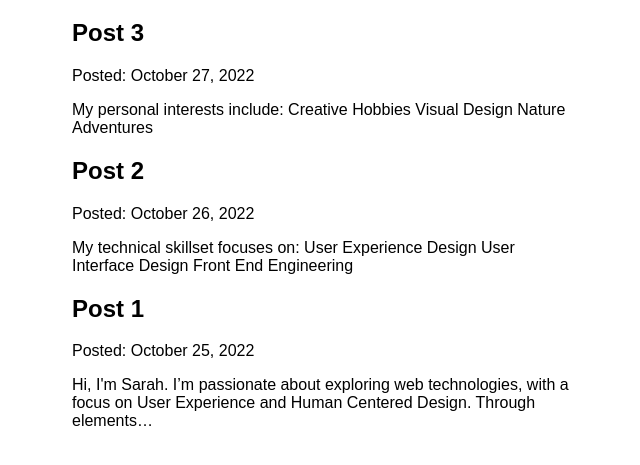
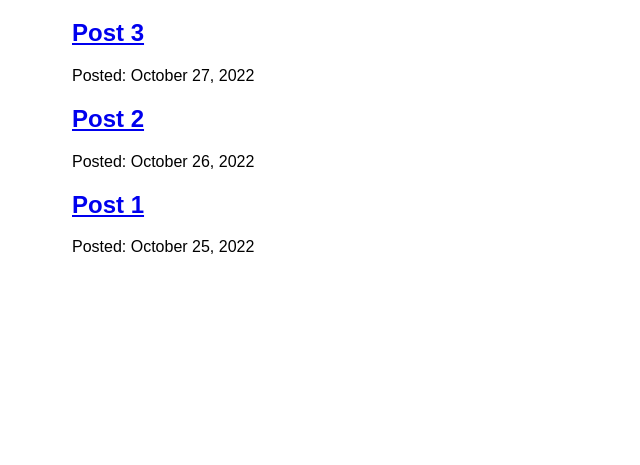
Before and after one commit to labmandala/my-gatsby-site, a Gatsby site: page /blog in a window 1280 px wide. Shown: the part 157-622 px from the top of the page, without its empty margins (318-958 px from the left). Built offline with nearby package versions, Linux system fonts and the light colour scheme; Gatsby itself is replaced by a stand-in of ours.

Commit message:
Update Blog page to link to each post

```diff
--- a/src/pages/blog/index.js
+++ b/src/pages/blog/index.js
@@ -1,36 +1,41 @@
 import * as React from "react";
-import { graphql } from "gatsby";
+import { Link, graphql } from 'gatsby'
 import Layout from '../../components/layout'
 import Seo from "../../components/seo";
 
 const BlogPage = ({ data }) => {
   return (
     <Layout pageTitle="My Blog Posts">
-      {data.allMdx.nodes.map((node) => (
+    {
+      data.allMdx.nodes.map(node => (
         <article key={node.id}>
-          <h2>{node.frontmatter.title}</h2>
+          <h2>
+            <Link to={`/blog/${node.frontmatter.slug}`}>
+              {node.frontmatter.title}
+            </Link>
+          </h2>
           <p>Posted: {node.frontmatter.date}</p>
-          <p>{node.excerpt}</p>
         </article>
-      ))}
-    </Layout>
+      ))
+    }
+  </Layout>
   );
 };
 
 export const query = graphql`
   query {
-    allMdx(sort: { fields: frontmatter___date, order: DESC }) {
+    allMdx(sort: { frontmatter: { date: DESC }}) {
       nodes {
         frontmatter {
           date(formatString: "MMMM D, YYYY")
           title
+          slug
         }
         id
-        excerpt
       }
     }
   }
-`;
+`
 
 export const Head = () => <Seo title="My Blog Posts" />;
 
```
